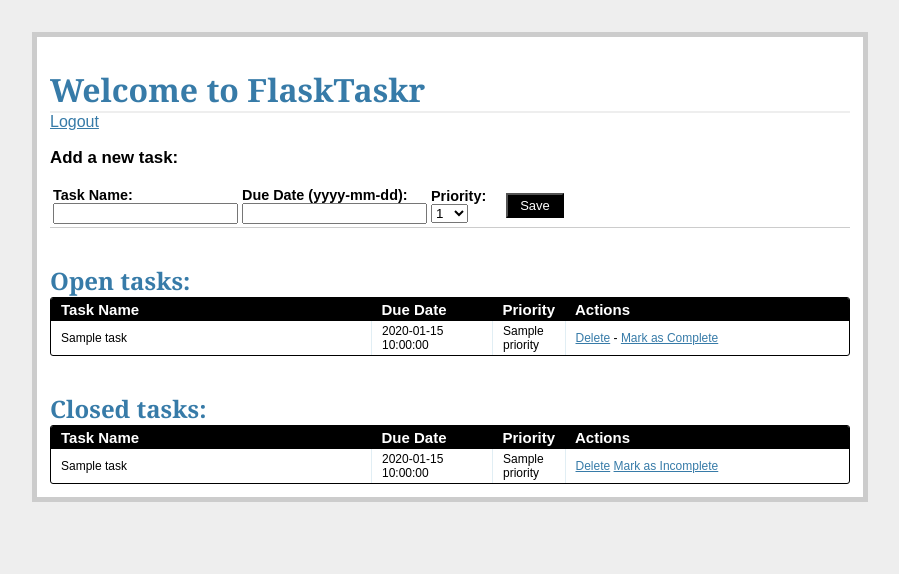
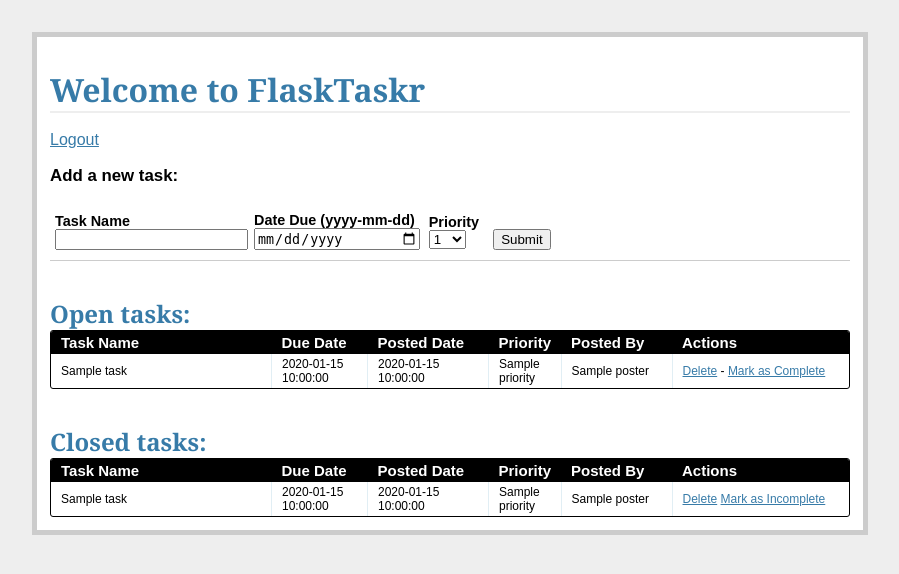
Before and after one commit to riwart/flasktaskr, a Flask app: template project/templates/tasks.html in a window 1280 px wide. Shown: the top 574 px of the page, without its empty margins (190-1089 px from the left). Run offline with Flask 2, Linux system fonts and the light colour scheme; tables that the repository leaves empty hold one stand-in row (values such as "Sample post"); the template is opened without the code that fills it: values that come from a table or form of the project are taken from there, most other values are stand-ins (such as "Sample title", 1, 10 or a date in 2020); parts of the project's set-up code (start-up, migrations or seed data) failed here and were passed over.

Commit message:
Tasks associated with users

```diff
--- a/project/forms.py
+++ b/project/forms.py
@@ -1,12 +1,12 @@
 # project/forms.py
 
 
-from FlaskForm import Form
+from flask_wtf import FlaskForm
 from wtforms import StringField, DateField, IntegerField, SelectField, PasswordField
 from wtforms.validators import DataRequired, Length, EqualTo
 
 
-class AddTaskForm(Form):
+class AddTaskForm(FlaskForm):
     task_id = IntegerField()
     name = StringField(
         'Task Name',
@@ -26,7 +26,7 @@ class AddTaskForm(Form):
     )
     status = IntegerField('Status')
 
-class UserRegistration(Form):
+class RegisterForm(FlaskForm):
     name = StringField(
         'Username',
         validators=[DataRequired(), Length(min=6, max=25)]
@@ -44,7 +44,7 @@ class UserRegistration(Form):
         validators=[DataRequired(), EqualTo('password', message='Passwords must match')]
     )
 
-class LoginForm(Form):
+class LoginForm(FlaskForm):
     name = StringField(
         'Username',
         validators=[DataRequired()]
--- a/project/static/css/main.css
+++ b/project/static/css/main.css
@@ -134,3 +134,12 @@ label {
   text-decoration:none;
   position:relative;
 }
+
+.inline-form .input-group{
+    display: inline-block;
+    margin: 10px 5px;
+}
+
+.input-group input{
+    width: 100%;
+}
--- a/project/templates/tasks.html
+++ b/project/templates/tasks.html
@@ -2,44 +2,27 @@
 {% block content %}
 
 <h1>Welcome to FlaskTaskr</h1>
+<br>
 <a href="{{ url_for('logout') }}">Logout</a>
 <div class="add-task">
   <h3>Add a new task:</h3>
-  <table>
-    <tr>
-      <form action="{{ url_for('new_task') }}" method="post">
+  <form action="{{ url_for('new_task') }}" method="post" class="inline-form">
     {{ form.csrf_token }}
-        <td>
-          <label>Task Name:</label>
-          <input name="name" type="text">
-        </td>
-        <td>
-          <label>Due Date (yyyy-mm-dd):</label>
-          <input name="due_date" type="text" width="120px">
-        </td>
-        <td>
-          <label>Priority:</label>
-          <select name="priority" width="100px">
-            <option value="1">1</option>
-            <option value="2">2</option>
-            <option value="3">3</option>
-            <option value="4">4</option>
-            <option value="5">5</option>
-            <option value="6">6</option>
-            <option value="7">7</option>
-            <option value="8">8</option>
-            <option value="9">9</option>
-            <option value="10">10</option>
-          </select>
-        </td>
-        <td>
-          &nbsp;
-          &nbsp;
-          <input class="button" type="submit" value="Save">
-        </td>
-      </form>
-    </tr>
-  </table>
+    <div class="input-group">
+      {{ form.name.label }}
+      {{ form.name }}
+    </div>
+    <div class="input-group">
+      {{ form.due_date.label }}
+      {{ form.due_date }}
+    </div>
+    <div class="input-group">
+      {{ form.priority.label }}
+      {{ form.priority }}
+    </div>
+    <div class="input-group">
+      <button type="submit">Submit</button>
+    </div>
 </div>
 <div class="entries">
   <br>
@@ -49,17 +32,21 @@
     <table>
       <thead>
         <tr>
-          <th width="300px"><strong>Task Name</strong></th>
-          <th width="100px"><strong>Due Date</strong></th>
+          <th width="200px"><strong>Task Name</strong></th>
+          <th width="75px"><strong>Due Date</strong></th>
+          <th width="100px"><strong>Posted Date</strong></th>
           <th width="50px"><strong>Priority</strong></th>
+          <th width="90px"><strong>Posted By</strong></th>
           <th><strong>Actions</strong></th>
         </tr>
       </thead>
       {% for task in open_tasks %}
         <tr>
-          <td width="300px">{{ task.name }}</td>
-          <td width="100px">{{ task.due_date }}</td>
+          <td width="200px">{{ task.name }}</td>
+          <td width="75px">{{ task.due_date }}</td>
+          <td width="100px">{{ task.posted_date }}</td>
           <td width="50px">{{ task.priority }}</td>
+          <td width="90px">{{ task.poster.name }}</td>
           <td>
             <a href="{{ url_for('delete_entry', task_id = task.task_id) }}">Delete</a>  -
             <a href="{{ url_for('complete', task_id = task.task_id) }}">Mark as Complete</a>
@@ -68,26 +55,30 @@
       {% endfor %}
     </table>
   </div>
+</div>
 <br>
 <br>
-</div>
 <div class="entries">
   <h2>Closed tasks:</h2>
   <div class="datagrid">
     <table>
       <thead>
         <tr>
-        <th width="300px"><strong>Task Name</strong></th>
-        <th width="100px"><strong>Due Date</strong></th>
+          <th width="200px"><strong>Task Name</strong></th>
+          <th width="75px"><strong>Due Date</strong></th>
+          <th width="100px"><strong>Posted Date</strong></th>
           <th width="50px"><strong>Priority</strong></th>
+          <th width="90px"><strong>Posted By</strong></th>
           <th><strong>Actions</strong></th>
         </tr>
       </thead>
       {% for task in closed_tasks %}
         <tr>
-          <td width="300px">{{ task.name }}</td>
-          <td width="100px">{{ task.due_date }}</td>
+          <td width="200px">{{ task.name }}</td>
+          <td width="75px">{{ task.due_date }}</td>
+          <td width="100px">{{ task.posted_date }}</td>
           <td width="50px">{{ task.priority }}</td>
+          <td width="90px">{{ task.poster.name }}</td>
           <td>
             <a href="{{ url_for('delete_entry', task_id = task.task_id) }}">Delete</a>
 	    <a href="{{ url_for('incomplete', task_id = task.task_id) }}">Mark as Incomplete</a>
```
Also changed, not shown: project/db_migrate.py (added, +33 -0 lines), project/models.py (+7 -1 lines), project/templates/login.html (+17 -11 lines), project/views.py (+21 -9 lines), project/flasktaskr.db. Lines whose indentation alone changed are shown as unchanged.
